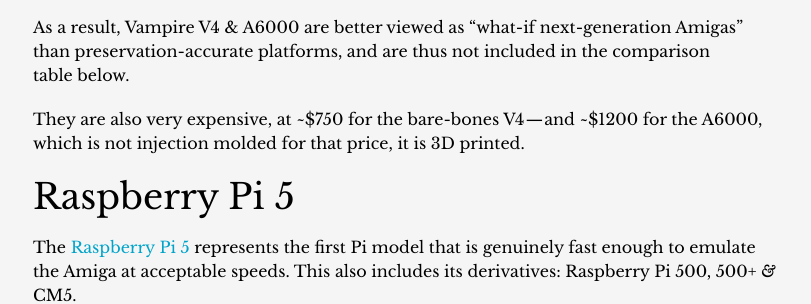
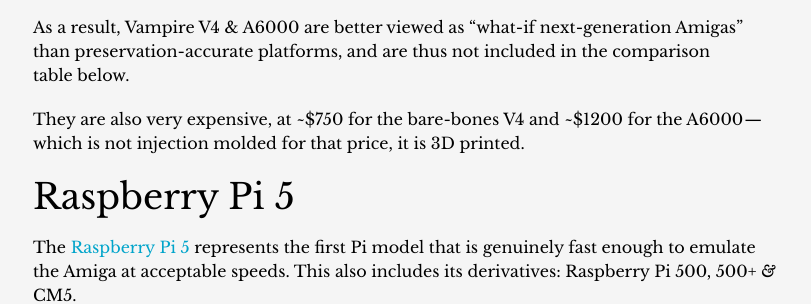
Before and after one commit to amigavision/amigavision.github.io, a Jekyll site: the page built from best.md, in a window 1280 px wide and 900 px high, scrolled down 3145 px. Shown: the part 151-455 px from the top of the window, without its empty margins (232-1043 px from the left). Built offline with Jekyll 4.4.1, drawn with Linux system fonts in a browser that asks for light colours.

Commit message:
Typography

```diff
--- a/best.md
+++ b/best.md
@@ -80,7 +80,7 @@
 
 As a result, Vampire V4 & A6000 are better viewed as “what-if next-generation Amigas” than preservation-accurate platforms, and are thus not included in the comparison table below.
 
-They are also very expensive, at ~$750 for the bare-bones V4 — and ~$1200 for the A6000, which is not injection molded for that price, it is 3D printed.
+They are also very expensive, at ~$750 for the bare-bones V4 and ~$1200 for the A6000 — which is not injection molded for that price, it is 3D printed.
 
 ## Raspberry Pi 5 {#pi}
 
```
